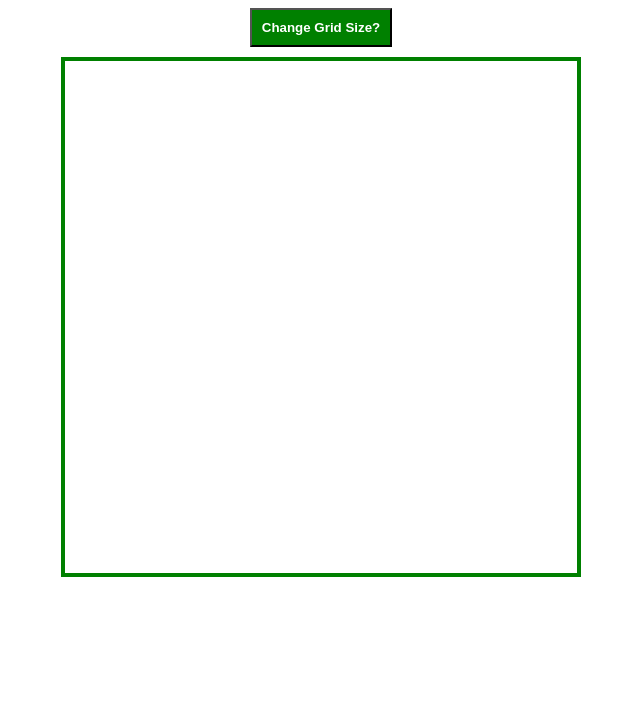
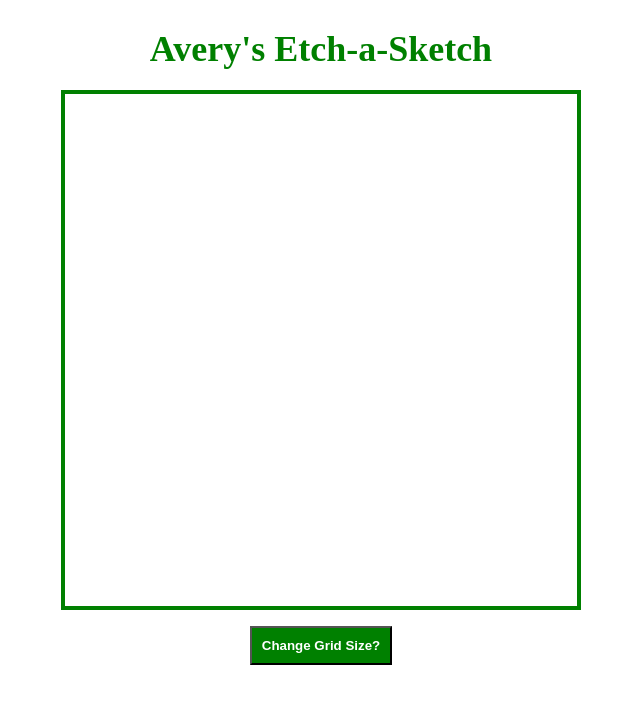
Before and after one commit to AveryMcLean04/TOP_etch_a_sketch, a plain HTML site: page index.html in a window 1280 px wide. Shown: the whole page, without its empty margins (319-959 px from the left). Drawn offline with Linux system fonts and the light colour scheme.

Commit message:
Small finishing touches.

```diff
--- a/index.html
+++ b/index.html
@@ -8,8 +8,9 @@
 </head>
 <body>
     <div class="main">
+        <div class="title">Avery's Etch-a-Sketch</div>
+        <div class="container"></div>
         <button id="reset">Change Grid Size?</button>
-        <div class="container"></div>
     </div>
     <script src="javascript.js"></script>
 </body>
--- a/styles.css
+++ b/styles.css
@@ -25,6 +25,7 @@
     padding: 10px;
     margin-bottom: 10px;
     font-weight: bold;
+    margin-top: 16px;
 }
 
 .main {
@@ -33,3 +34,10 @@
     justify-content: center;
     align-items: center;
 }
+
+.title {
+    margin: 20px;
+    font-weight: bold;
+    font-size: 36px;
+    color: green;
+}
```
